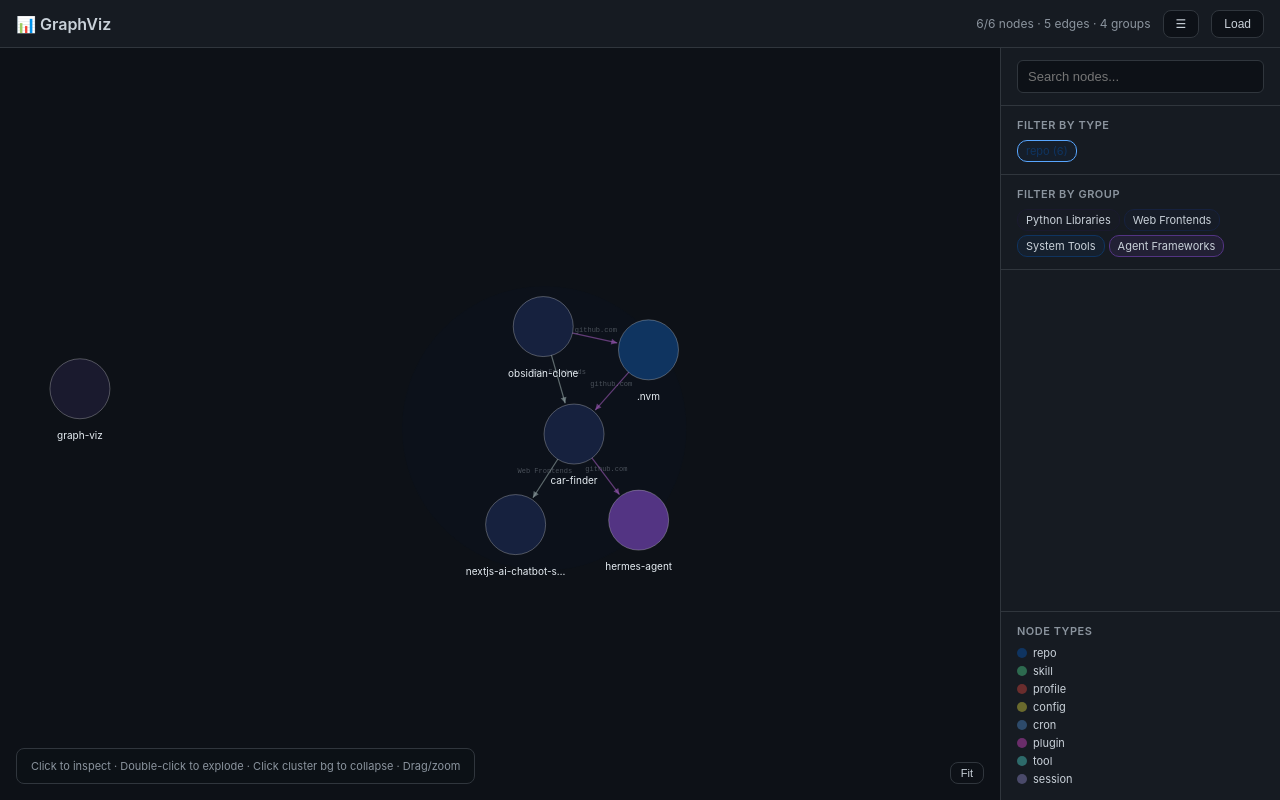
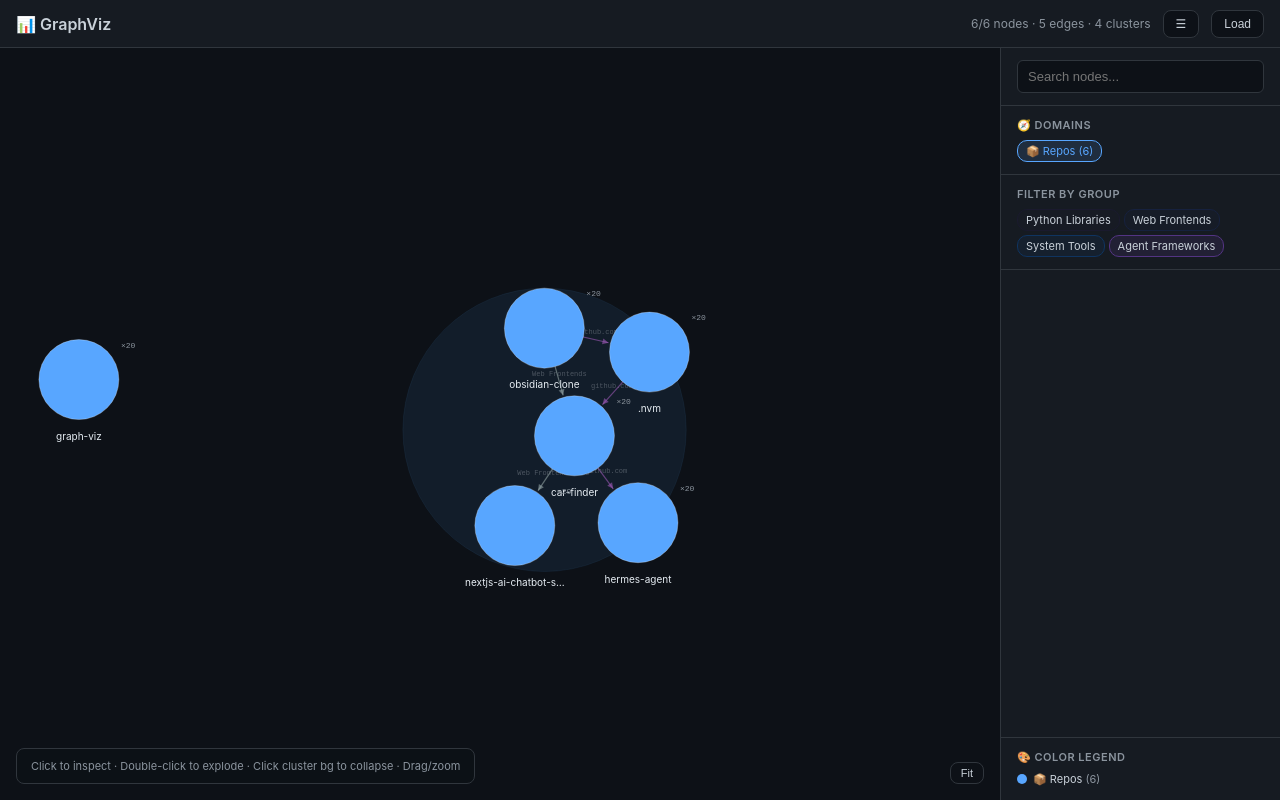
Before and after one commit to AiRepositor/graph-viz-ui, a Next.js app: page / in a window 1280 px wide. Built offline with nearby package versions, Linux system fonts and the light colour scheme.

Commit message:
feat: deep view by default, domain-based coloring (blue repos, green skills, etc), emoji domain filters, full deep view on reset

```diff
--- a/src/app/page.tsx
+++ b/src/app/page.tsx
@@ -11,10 +11,16 @@ interface GraphEdge { source: string; target: string; kind: string; label: strin
 interface GraphData { title: string; stats: { total_nodes: number; total_edges: number; total_clusters: number; types: Record<string, number> }; nodes: GraphNode[]; edges: GraphEdge[]; clusters: { id: string; name: string; color: string }[]; }
 
 const TYPE_COLORS: Record<string, string> = {
-  repo: '#0f3460', skill: '#2d6a4f', profile: '#6a2d2d', config: '#6a6a2d',
-  cron: '#2d4a6a', plugin: '#6a2d6a', tool: '#2d6a6a', session: '#4a4a6a',
+  repo: '#58a6ff', skill: '#3fb950', profile: '#d29922', config: '#e3b341',
+  cron: '#56d4dd', plugin: '#a882ff', tool: '#db61a2', session: '#79c0ff',
+};
+const TYPE_DOMAIN_NAMES: Record<string, string> = {
+  repo: '📦 Repos', skill: '🧠 Skills', profile: '👤 Profiles',
+  config: '⚙️ Config', cron: '⏱ Cron', plugin: '🔌 Plugins',
+  tool: '🔧 Tools', session: '📋 Sessions',
 };
 const TYPE_DEFAULT = '#484f58';
+const DOMAIN_ORDER = ['repo', 'skill', 'config', 'profile', 'cron', 'plugin', 'tool', 'session'];
 
 // ── Debounce hook ──
 function useDebounce<T>(value: T, delay: number): T {
@@ -67,12 +73,8 @@ export default function GraphVizApp() {
         if (!resp.ok) throw new Error(`HTTP ${resp.status}`);
         const json: GraphData = await resp.json();
         setData(json);
-        // Default: repos only
-        if (json.stats.types['repo']) {
-          setFilterTypes(new Set(['repo']));
-        } else {
+        // Default: show ALL types (full deep view)
         setFilterTypes(new Set(Object.keys(json.stats.types)));
-        }
       } catch (e: any) {
         setError(e.message || 'Failed to load graph data');
       } finally {
@@ -108,10 +110,11 @@ export default function GraphVizApp() {
     return {
       nodes: parsed.nodes.map((n: GraphNode) => ({
         id: n.id, name: n.name,
-        val: n.type === 'skill' ? (n.count ? 6 + Math.min(n.count, 30) * 0.5 : 8)
-           : n.type === 'repo' ? 12
-           : n.type === 'config' ? 8 : 6,
-        color: data?.clusters.find(c => c.name === n.cluster)?.color || TYPE_COLORS[n.type] || TYPE_DEFAULT,
+        val: n.type === 'repo' ? 16
+           : n.type === 'skill' ? 8 + (n.count ? Math.min(n.count, 30) * 0.4 : 0)
+           : n.type === 'config' ? 7 : 6,
+        // Primary color = type domain, with subtle cluster tint
+        color: TYPE_COLORS[n.type] || TYPE_DEFAULT,
         type: n.type, cluster: n.cluster || '',
       })),
       links: parsed.edges.map((e: GraphEdge) => ({
@@ -147,7 +150,7 @@ export default function GraphVizApp() {
 
   const resetFilters = useCallback(() => {
     setSearchQuery('');
-    setFilterTypes(data?.stats.types['repo'] ? new Set(['repo']) : new Set(Object.keys(data?.stats.types || {})));
+    setFilterTypes(new Set(Object.keys(data?.stats.types || {})));
     setFilterClusters(new Set());
     setSelectedNode(null);
     setCollapsedClusters(new Set());
@@ -164,7 +167,7 @@ export default function GraphVizApp() {
         const text = await file.text();
         const json = JSON.parse(text);
         setData(json);
-        setFilterTypes(json.stats.types['repo'] ? new Set(['repo']) : new Set(Object.keys(json.stats.types)));
+        setFilterTypes(new Set(Object.keys(json.stats.types)));
         setFilterClusters(new Set());
         setSelectedNode(null);
         setSearchQuery('');
@@ -208,7 +211,7 @@ export default function GraphVizApp() {
       <div className="top-bar">
         <h1>📊  GraphViz</h1>
         <span className="stats">
-          {filteredCount}/{totalCount} nodes · {filteredEdges.length} edges · {data.stats.total_clusters} groups
+          {filteredCount}/{totalCount} nodes · {filteredEdges.length} edges · {data.stats.total_clusters} clusters
         </span>
         <button className="btn" onClick={() => setPanelOpen(o => !o)} style={{ minWidth: 36 }}>
           {panelOpen ? '☰' : '☰'}
@@ -281,17 +284,25 @@ export default function GraphVizApp() {
             </div>
 
             <div className="filter-section">
-              <h3>Filter by type</h3>
+              <h3>🧭 Domains</h3>
               <div className="filter-tags">
-                {availableTypes.map(({ type, count }) => (
+                {DOMAIN_ORDER.filter(d => availableTypes.find(t => t.type === d)).map((type) => {
+                  const info = availableTypes.find(t => t.type === type);
+                  if (!info) return null;
+                  return (
                     <span key={type}
                       className={`filter-tag ${filterTypes.has(type) ? 'active' : 'inactive'}`}
                       style={{ background: (TYPE_COLORS[type] || TYPE_DEFAULT) + '22', color: TYPE_COLORS[type] || TYPE_DEFAULT }}
                       onClick={() => toggleType(type)}>
-                    {type} ({count})
+                      {TYPE_DOMAIN_NAMES[type] || type} ({info.count})
                     </span>
-                ))}
+                  );
+                })}
               </div>
+              {filterTypes.size < Object.keys(data.stats.types).length && (
+                <button className="btn" onClick={() => setFilterTypes(new Set(Object.keys(data.stats.types)))}
+                  style={{ width: '100%', marginTop: 8, justifyContent: 'center', fontSize: 11 }}>Show all</button>
+              )}
             </div>
 
             {availableClusters.length > 0 && (
@@ -314,18 +325,18 @@ export default function GraphVizApp() {
               </div>
             )}
 
-            {filterClusters.size > 0 || !(filterTypes.size === 1 && filterTypes.has('repo')) ? (
+            {filterTypes.size < Object.keys(data.stats.types).length || filterClusters.size > 0 || collapsedClusters.size > 0 ? (
               <div className="filter-section">
                 <button className="btn" onClick={resetFilters} style={{ width: '100%', justifyContent: 'center' }}>Reset all filters</button>
               </div>
             ) : null}
 
             <div className="legend">
-              <h3>Node types</h3>
-              {Object.entries(TYPE_COLORS).map(([type, color]) => (
+              <h3>🎨 Color legend</h3>
+              {Object.entries(TYPE_COLORS).filter(([type]) => data.stats.types[type]).map(([type, color]) => (
                 <div className="legend-item" key={type}>
                   <div className="legend-dot" style={{ background: color }} />
-                  <span>{type}</span>
+                  <span>{TYPE_DOMAIN_NAMES[type] || type} <span style={{ color: '#8b949e', fontSize: 11 }}>({data.stats.types[type]})</span></span>
                 </div>
               ))}
             </div>
```
Lines whose indentation alone changed are shown as unchanged.
